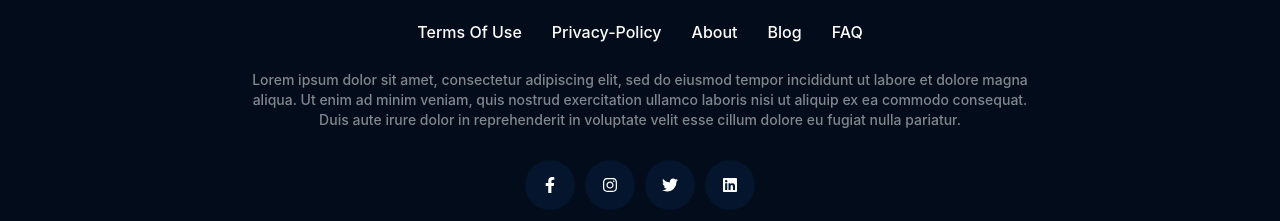
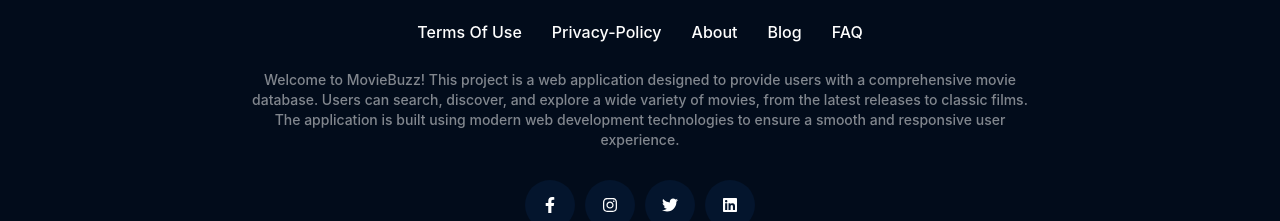
Before and after one commit to nikamnikhil/MovieBuzz, a React (Vite) app: page / in a window 1280 px wide. Shown: the part 726-947 px from the top of the page. Built offline with nearby package versions, Linux system fonts and the light colour scheme; no server answers.

Commit message:
changed footer content with little description

```diff
--- a/src/components/footer/Footer.jsx
+++ b/src/components/footer/Footer.jsx
@@ -19,12 +19,7 @@ const Footer = () => {
           <li className="menuItem">FAQ</li>
         </ul>
         <div className="infoText">
-          Lorem ipsum dolor sit amet, consectetur adipiscing elit, sed
-          do eiusmod tempor incididunt ut labore et dolore magna
-          aliqua. Ut enim ad minim veniam, quis nostrud exercitation
-          ullamco laboris nisi ut aliquip ex ea commodo consequat.
-          Duis aute irure dolor in reprehenderit in voluptate velit
-          esse cillum dolore eu fugiat nulla pariatur.
+          Welcome to MovieBuzz! This project is a web application designed to provide users with a comprehensive movie database. Users can search, discover, and explore a wide variety of movies, from the latest releases to classic films. The application is built using modern web development technologies to ensure a smooth and responsive user experience.
         </div>
         <div className="socialIcons">
           <span className="icon">
```
